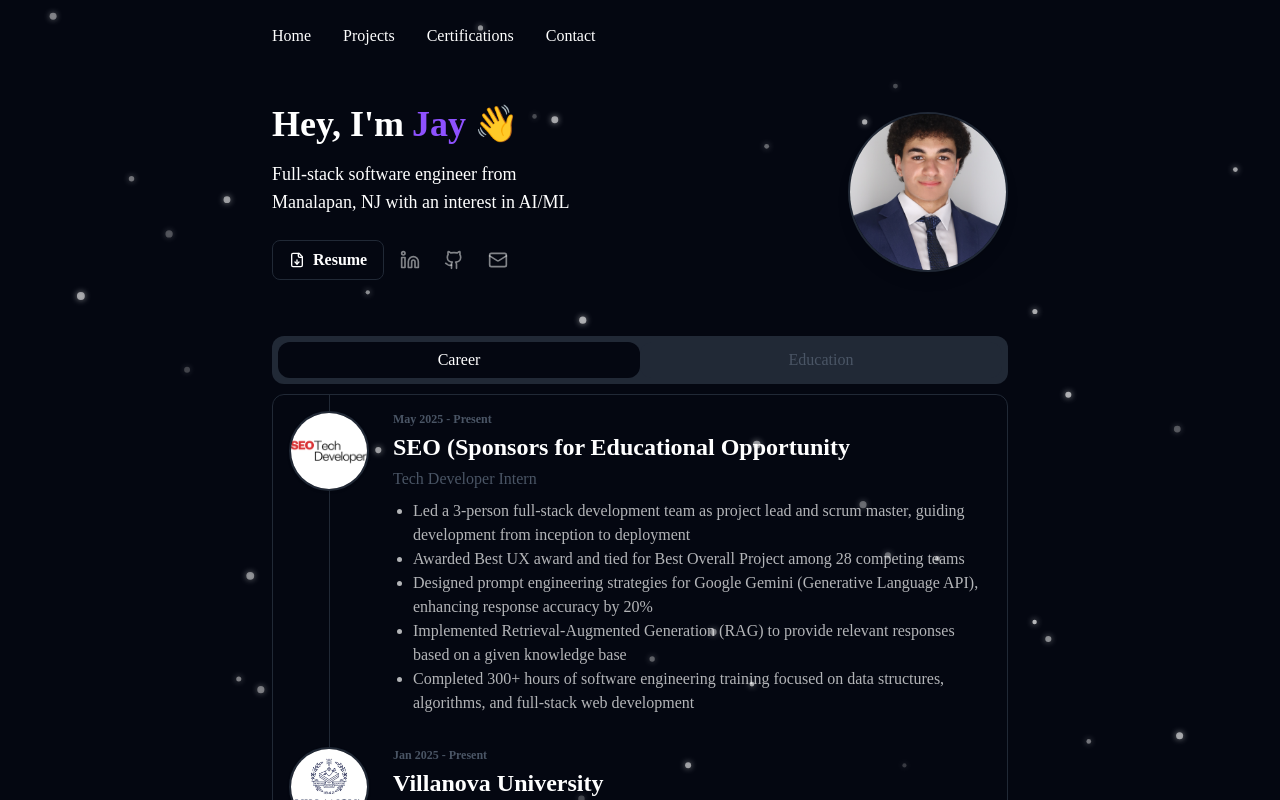
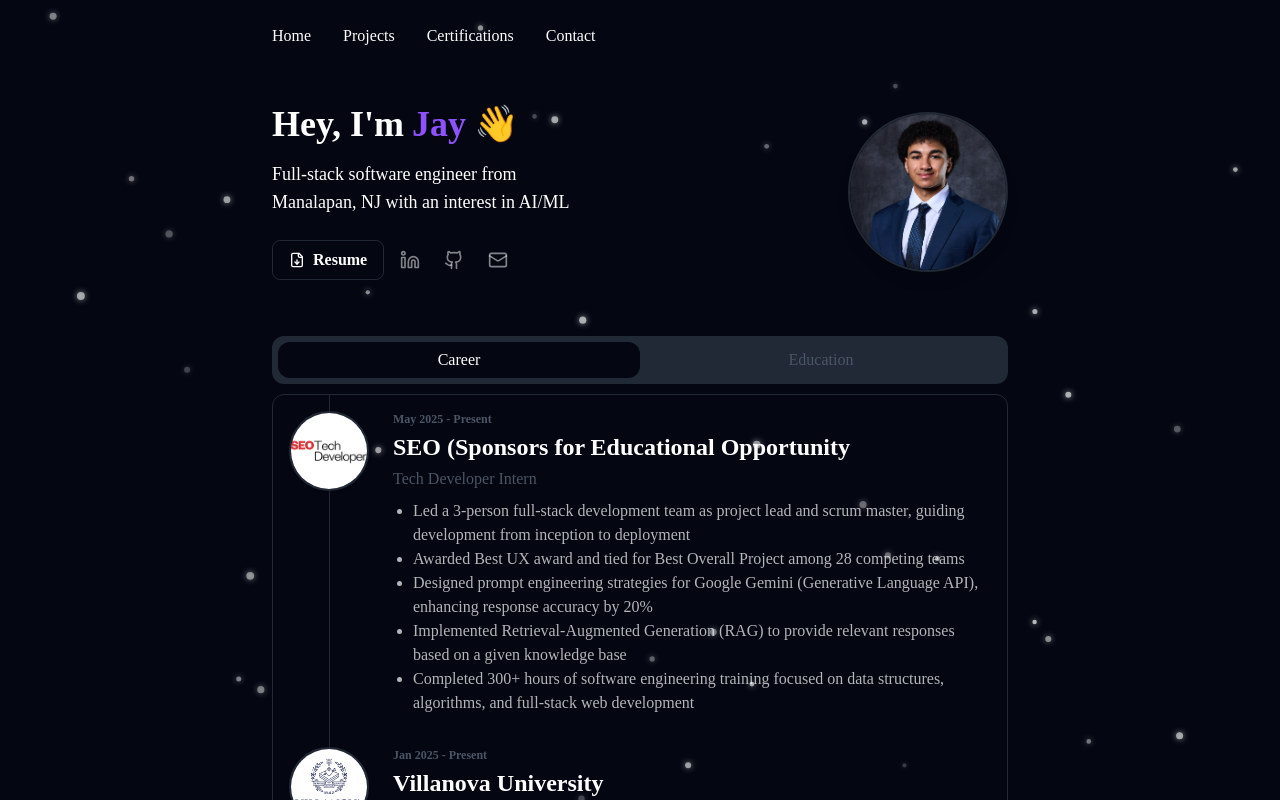
Before and after one commit to JaylenBradley/Portfolio, a React (Vite) app: page / in a window 1280 px wide. Shown: the top 800 px of the page. Built offline with nearby package versions, Linux system fonts and the light colour scheme.

Commit message:
Updated headshot

```diff
--- a/src/pages/Home.jsx
+++ b/src/pages/Home.jsx
@@ -47,7 +47,7 @@ export default function Home() {
         </div>
         {/* Right: Headshot */}
         <img
-          src="/Professional-Headshot.jpg"
+          src="/SEO-Tech_Dev-Jaylen_Bradley-1.jpg"
           alt="Jay's Headshot"
           className="w-40 h-40 rounded-full object-cover border-2 border-primary shadow-lg"
         />
```
Also changed, not shown: public/SEO-Tech_Dev-Jaylen_Bradley-1.jpg (added).
